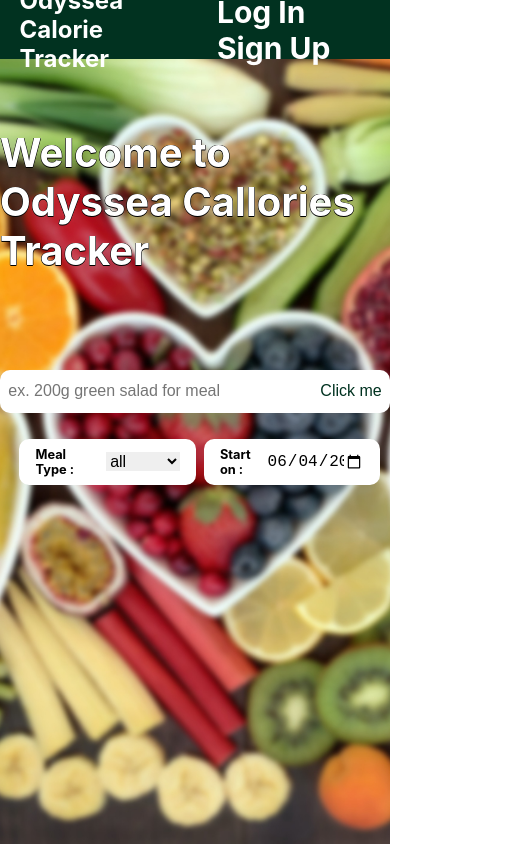
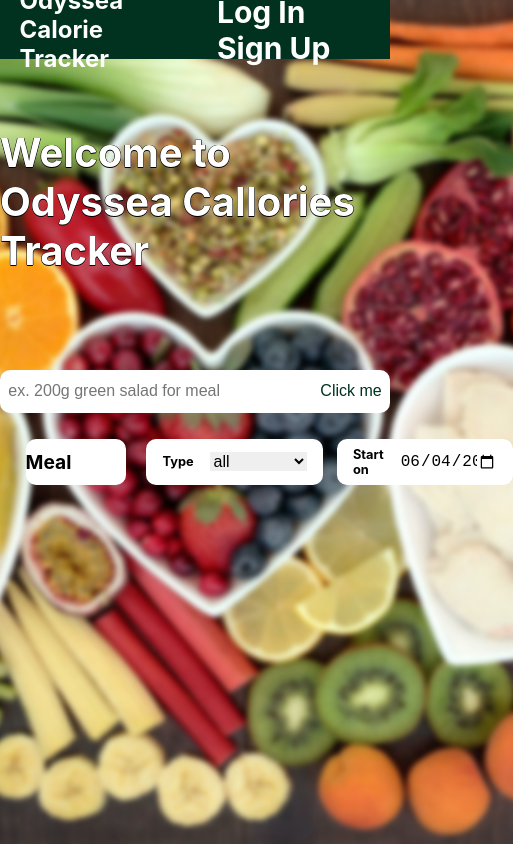
Before and after one commit to SkartadosTheodoros/Odyssea-Calorie-Tracker, a React (Create React App) app: page / in a window 390 px wide. Shown: the whole page, 513 px wide, since content can reach past the window. Built offline with nearby package versions, Linux system fonts and the light colour scheme.

Commit message:
Add meal description fitlter

```diff
--- a/src/App.js
+++ b/src/App.js
@@ -19,6 +19,7 @@ function App() {
   //States
   const [data, setData] = useState([])
   const [startDate, setStartDate] = useState(today())
+  const [search, setSearch] = useState("")
   const [type, setType] = useState("all")
   const [typeList, setTypesList] = useState([])
   const [error, setError] = useState();
@@ -52,6 +53,8 @@ function App() {
           setData((data) => { return [...data, newEntry] })
         })
       })
+
+      console.log(data)
     return true;
   }
 
@@ -110,6 +113,10 @@ function App() {
     newSetTypeListSetHandler(new Date(startDate))
   }, [data])
 
+  const searchChangeHandler = (entry) =>{
+    entry === undefined ? setSearch("") : setSearch(entry);
+  }
+
 
 
 
@@ -152,14 +159,17 @@ function App() {
         error={errorChangeHandler} />
 
       <CaloriesFilter
+        search={search}
         startDate={startDate}
         typeList={typeList}
+        onSetSearch = {searchChangeHandler}
         onSetType={newSetTypeSetHandler}
         onSetStartDate={newStartDateSetHandler}
         onSetTypeList={newSetTypeListSetHandler} />
 
       <Calories
         data={data}
+        filterSearch={search}
         filterDate={startDate}
         filterType={type}
         onDelete={deleteHandler} />
--- a/src/components/CaloriesFilter/CaloriesFilter.css
+++ b/src/components/CaloriesFilter/CaloriesFilter.css
@@ -6,8 +6,8 @@
 
 .filter-entry {
   display: grid;
-  grid-template-columns: 1fr 1fr;
-  width: 46vw;
+  grid-template-columns: 1fr 1fr 1fr;
+  width: 60vw;
 }
 
 @media screen and (max-width: 1680px) {
--- a/src/components/CaloriesFilter/CaloriesFilter.js
+++ b/src/components/CaloriesFilter/CaloriesFilter.js
@@ -1,8 +1,10 @@
 import "./CaloriesFilter.css"
 import CaloriesFilterType from "./CaloriesFilterType"
 import CaloriesFilterDate from "./CaloriesFilterDate"
+import CaloriesFilterSearch from "./CaloriesFilterSearch"
 
 const CaloriesFilter = (props) => {
+    const onSetSearchHandler = (entry) => props.onSetSearch(entry)
     const onSetTypeHandler = (type) => props.onSetType(type)
     const onSetStartDateHandler = (newStartDate) => props.onSetStartDate(newStartDate)
     const onSetTypeListHandler = (newStartDate) => props.onSetTypeList(newStartDate)
@@ -10,6 +12,10 @@ const CaloriesFilter = (props) => {
     return (
         <div className="filter">
             <div className="filter-entry">
+                <CaloriesFilterSearch
+                    value={props.search}
+                    onSetSearch = {onSetSearchHandler}/>
+
                 <CaloriesFilterType
                     typeList={props.typeList}
                     onSetType={onSetTypeHandler} />
--- a/src/components/CaloriesFilter/CaloriesFilterDate.css
+++ b/src/components/CaloriesFilter/CaloriesFilterDate.css
@@ -4,7 +4,7 @@
   align-items: center;
   background-color: white;
   border-radius: 10px;
-  padding: 1rem;
+  padding:  1rem 0;
   margin: 0 1vw;
 }
 
--- a/src/components/CaloriesFilter/CaloriesFilterDate.js
+++ b/src/components/CaloriesFilter/CaloriesFilterDate.js
@@ -9,7 +9,7 @@ const CaloriesFilterDate = (props) => {
 
     return (
         <div className="filter-entry-date">
-            <label>Start on : </label>
+            <label>Start on </label>
             <input type="date" value={props.value} onChange={startDateChangeHandler} />
         </div>
     )
--- /dev/null
+++ b/src/components/CaloriesFilter/CaloriesFilterSearch.css
@@ -0,0 +1,34 @@
+.filter-entry-search {
+    display: flex;
+    justify-content: center;
+    align-items: center;
+    background-color: white;
+    border-radius: 10px;
+    margin: 0 10px;
+  }
+
+  .filter-entry-search label {
+    font-size: 1.2rem;
+    font-weight: bold;
+    padding-right: 1rem;
+  }
+
+  .filter-entry-search input {
+    width: 10vw;
+    border: none;
+    font-size: 1.2rem;
+  }
+
+  @media screen and (max-width: 736px) {
+    .filter-entry-date {
+      padding: 0.5rem 1rem;
+    }
+
+    .filter-entry-date label {
+      font-size: 0.8rem;
+    }
+
+    .filter-entry-date input {
+      width: 25vw;
+    }
+  }
--- /dev/null
+++ b/src/components/CaloriesFilter/CaloriesFilterSearch.js
@@ -0,0 +1,17 @@
+import "./CaloriesFilterSearch.css"
+
+const CaloriesFilterSearch = (props) => {
+    const searchChangeHandler = (event) => {
+        let search = event.target.value
+        props.onSetSearch(search)
+    }
+
+    return (
+        <div className="filter-entry-search">
+            <label>Meal</label>
+            <input type="text" value={props.value} onChange={searchChangeHandler} />
+        </div>
+    )
+}
+
+export default CaloriesFilterSearch
--- a/src/components/CaloriesFilter/CaloriesFilterType.css
+++ b/src/components/CaloriesFilter/CaloriesFilterType.css
@@ -1,44 +1,43 @@
-.filter-entry-meal {
+.filter-entry-type {
   display: flex;
   justify-content: center;
   align-items: center;
   background-color: white;
   border-radius: 10px;
-  padding: 1rem;
-  margin: 0 1vw;
+  margin: 0 10px;
 }
 
-.filter-entry-meal label {
+.filter-entry-type label {
   font-size: 1.2rem;
   font-weight: bold;
   padding-right: 1rem;
 }
 
-.filter-entry-meal select {
+.filter-entry-type select {
   width: 10vw;
   border: none;
   font-size: 1rem;
 }
-.filter-entry-meal select {
+.filter-entry-type select {
   text-align: left;
 }
 
 @media screen and (max-width: 1280px) {
-  .filter-entry-meal select {
+  .filter-entry-type select {
     width: 18vw;
   }
 }
 
 @media screen and (max-width: 736px) {
-  .filter-entry-meal {
+  .filter-entry-type {
     padding: 0.5rem 1rem;
   }
 
-  .filter-entry-meal label {
+  .filter-entry-type label {
     font-size: 0.8rem;
   }
 
-  .filter-entry-meal select {
+  .filter-entry-type select {
     width: 25vw;
   }
 }
--- a/src/components/CaloriesFilter/CaloriesFilterType.js
+++ b/src/components/CaloriesFilter/CaloriesFilterType.js
@@ -7,9 +7,9 @@ const CaloriesFilterType = (props) => {
     }
 
     return (
-        <div className="filter-entry-meal">
-            <label htmlFor="meal">Meal Type : </label>
-            <select name="meals" id="meal" onChange={startTypeChangeHandler}>
+        <div className="filter-entry-type">
+            <label htmlFor="type">Type</label>
+            <select name="type" id="type" onChange={startTypeChangeHandler}>
                 <option value="all">all</option>
                 {
                     props.typeList.length > 0 &&
--- a/src/components/CaloriesList/Calories.js
+++ b/src/components/CaloriesList/Calories.js
@@ -5,16 +5,29 @@ const Calories = (props) => {
     const date = new Date(props.filterDate)
 
     const filteredItems = props.data.filter(item => {
-        if (props.filterType === "all") {
+        if (props.filterType != "all" && props.filterSearch.length != 0) {
             return (item.date.getYear() === date.getYear() &&
                 item.date.getMonth() === date.getMonth() &&
-                item.date.getDate() === date.getDate())
+                item.date.getDate() === date.getDate() &&
+                item.type === props.filterType &&
+                item.meal.startsWith(props.filterSearch))
+        }
+        else if (props.filterType != "all" && props.filterSearch.length === 0) {
+            return (item.date.getYear() === date.getYear() &&
+                item.date.getMonth() === date.getMonth() &&
+                item.date.getDate() === date.getDate() &&
+                item.type === props.filterType)
+        }
+        else if (props.filterSearch.length != 0) {
+            return (item.date.getYear() === date.getYear() &&
+                item.date.getMonth() === date.getMonth() &&
+                item.date.getDate() === date.getDate() &&
+                item.meal.startsWith(props.filterSearch))
         }
         else {
             return (item.date.getYear() === date.getYear() &&
                 item.date.getMonth() === date.getMonth() &&
-                item.date.getDate() === date.getDate() &&
-                item.type === props.filterType)
+                item.date.getDate() === date.getDate())
         }
     })
 
```
Lines whose indentation alone changed are shown as unchanged.
